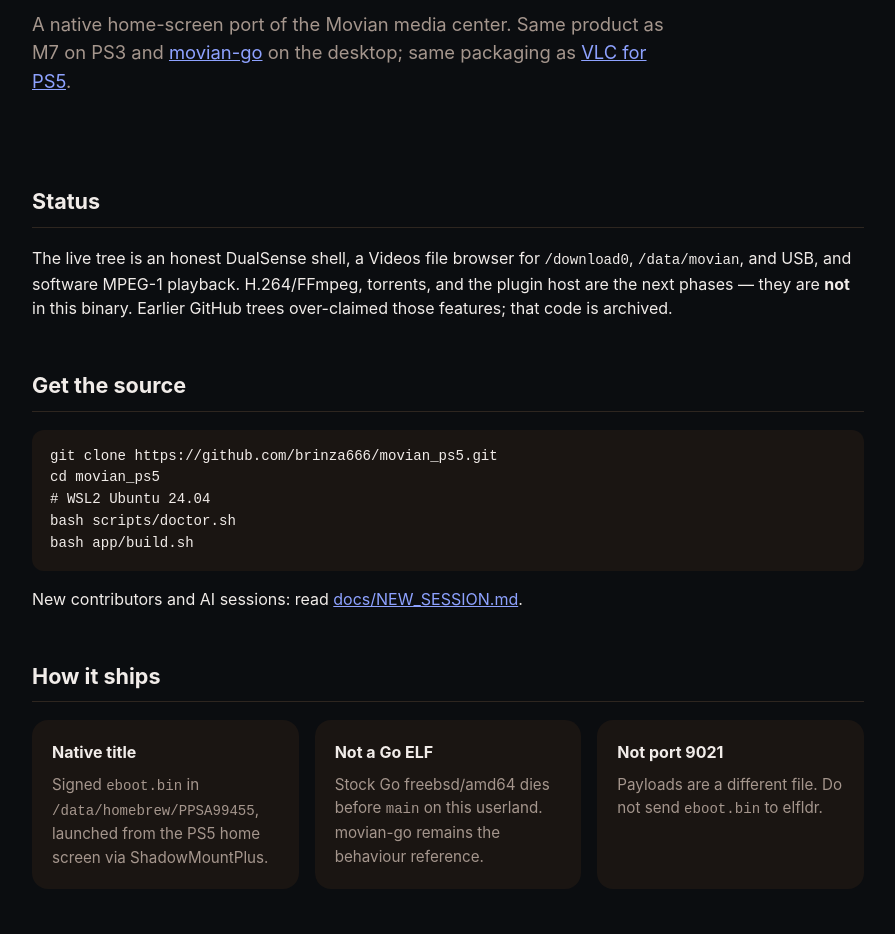
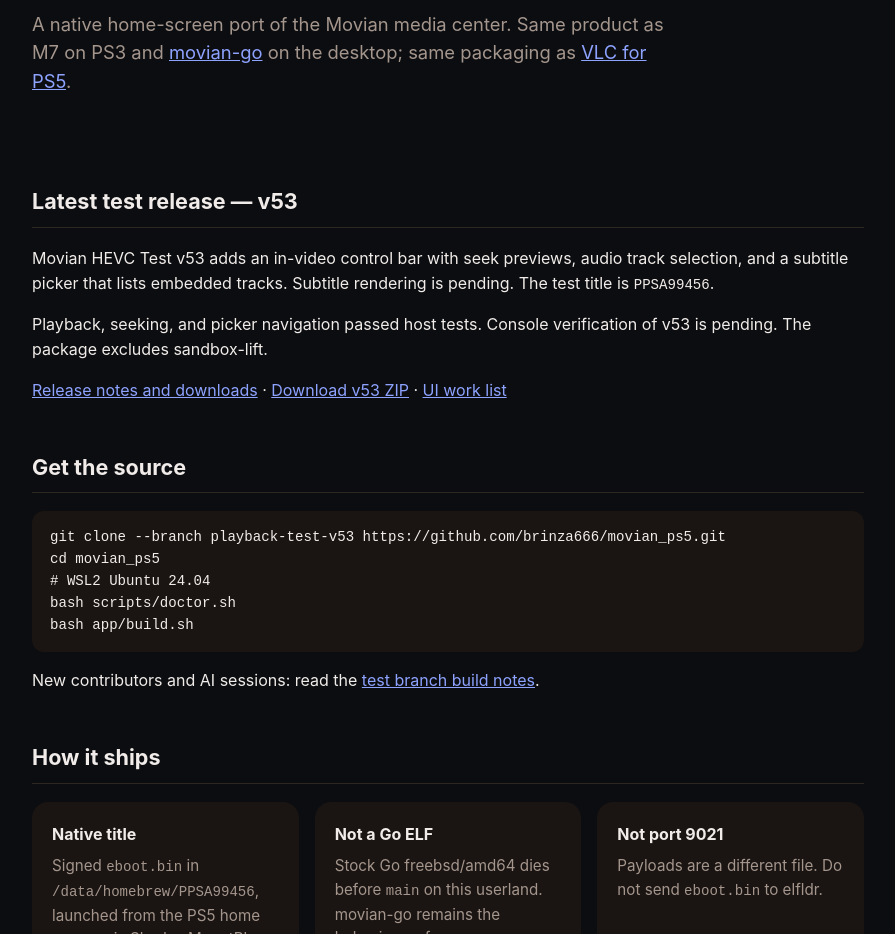
Before and after one commit to brinza666/movian_ps5, a plain HTML site: page website/index.html in a window 1280 px wide. Shown: the part 303-1237 px from the top of the page, without its empty margins (192-1087 px from the left). Drawn offline with Linux system fonts and the light colour scheme.

Commit message:
Show Movian playback test v53 on the project page

```diff
--- a/website/index.html
+++ b/website/index.html
@@ -4,7 +4,7 @@
   <meta charset="utf-8">
   <meta name="viewport" content="width=device-width, initial-scale=1">
   <title>Movian for PlayStation 5</title>
-  <meta name="description" content="Native PS5 port of the Movian media center. ShadowMountPlus title PPSA99455, following VLC for PS5.">
+  <meta name="description" content="Native PS5 port of the Movian media center. Latest test release v53 for title PPSA99456.">
   <style>
     :root {
       --bg: #0b0d10;
@@ -71,8 +71,8 @@
   <header>
     <img src="icon0.png" alt="Movian icon">
     <p>
-      <span class="badge">Phase 2 MPEG-1</span>
-      <span class="badge">PPSA99455</span>
+      <span class="badge">v53 playback test</span>
+      <span class="badge">PPSA99456</span>
       <span class="badge">GPL-3.0-or-later</span>
     </p>
     <h1>Movian for PlayStation 5</h1>
@@ -85,25 +85,30 @@
   </header>
   <main>
     <section>
-      <h2>Status</h2>
+      <h2>Latest test release — v53</h2>
       <p>
-        The live tree is an honest DualSense shell, a Videos file browser
-        for <code>/download0</code>, <code>/data/movian</code>, and USB, and
-        software MPEG-1 playback. H.264/FFmpeg, torrents, and the plugin host
-        are the next phases — they are <strong>not</strong> in this binary.
-        Earlier GitHub trees over-claimed those features; that code is archived.
+        Movian HEVC Test v53 adds an in-video control bar with seek previews,
+        audio track selection, and a subtitle picker that lists embedded tracks.
+        Subtitle rendering is pending. The test title is <code>PPSA99456</code>.
+      </p>
+      <p>Playback, seeking, and picker navigation passed host tests. Console
+        verification of v53 is pending. The package excludes sandbox-lift.</p>
+      <p>
+        <a href="https://github.com/brinza666/movian_ps5/releases/tag/playback-test-v53">Release notes and downloads</a>
+        · <a href="https://github.com/brinza666/movian_ps5/releases/download/playback-test-v53/PPSA99456-v53.zip">Download v53 ZIP</a>
+        · <a href="https://github.com/brinza666/movian_ps5/blob/playback-test-v53/docs/UI_WORK_LIST.md">UI work list</a>
       </p>
     </section>
     <section>
       <h2>Get the source</h2>
-      <pre>git clone https://github.com/brinza666/movian_ps5.git
+      <pre>git clone --branch playback-test-v53 https://github.com/brinza666/movian_ps5.git
 cd movian_ps5
 # WSL2 Ubuntu 24.04
 bash scripts/doctor.sh
 bash app/build.sh</pre>
       <p>
-        New contributors and AI sessions: read
-        <a href="https://github.com/brinza666/movian_ps5/blob/main/docs/NEW_SESSION.md">docs/NEW_SESSION.md</a>.
+        New contributors and AI sessions: read the
+        <a href="https://github.com/brinza666/movian_ps5/blob/playback-test-v53/AGENTS.md">test branch build notes</a>.
       </p>
     </section>
     <section>
@@ -111,7 +116,7 @@ bash app/build.sh</pre>
       <div class="grid">
         <div class="card">
           <h3>Native title</h3>
-          <p>Signed <code>eboot.bin</code> in <code>/data/homebrew/PPSA99455</code>, launched from the PS5 home screen via ShadowMountPlus.</p>
+          <p>Signed <code>eboot.bin</code> in <code>/data/homebrew/PPSA99456</code>, launched from the PS5 home screen via ShadowMountPlus.</p>
         </div>
         <div class="card">
           <h3>Not a Go ELF</h3>
```
Also changed, not shown: 1 other file.
